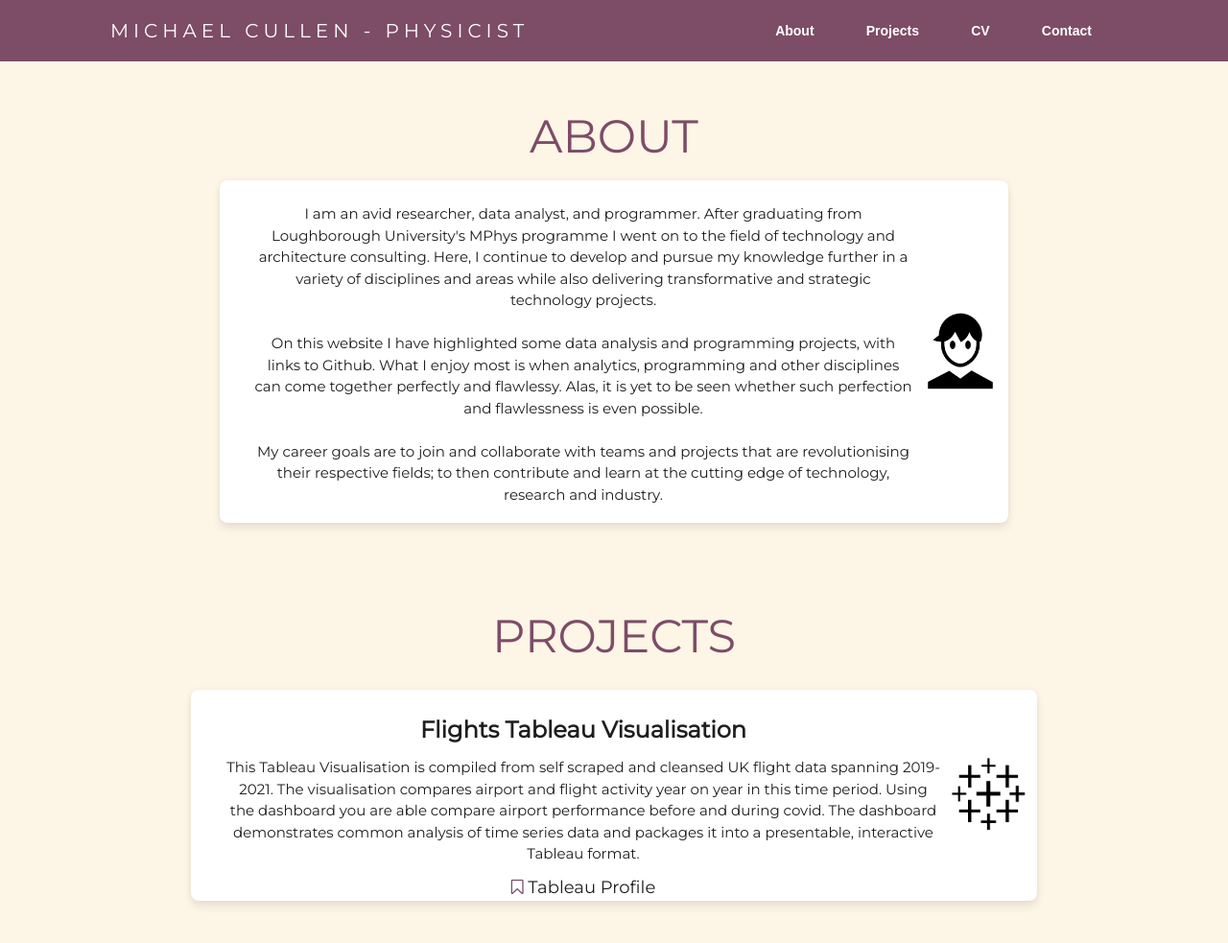
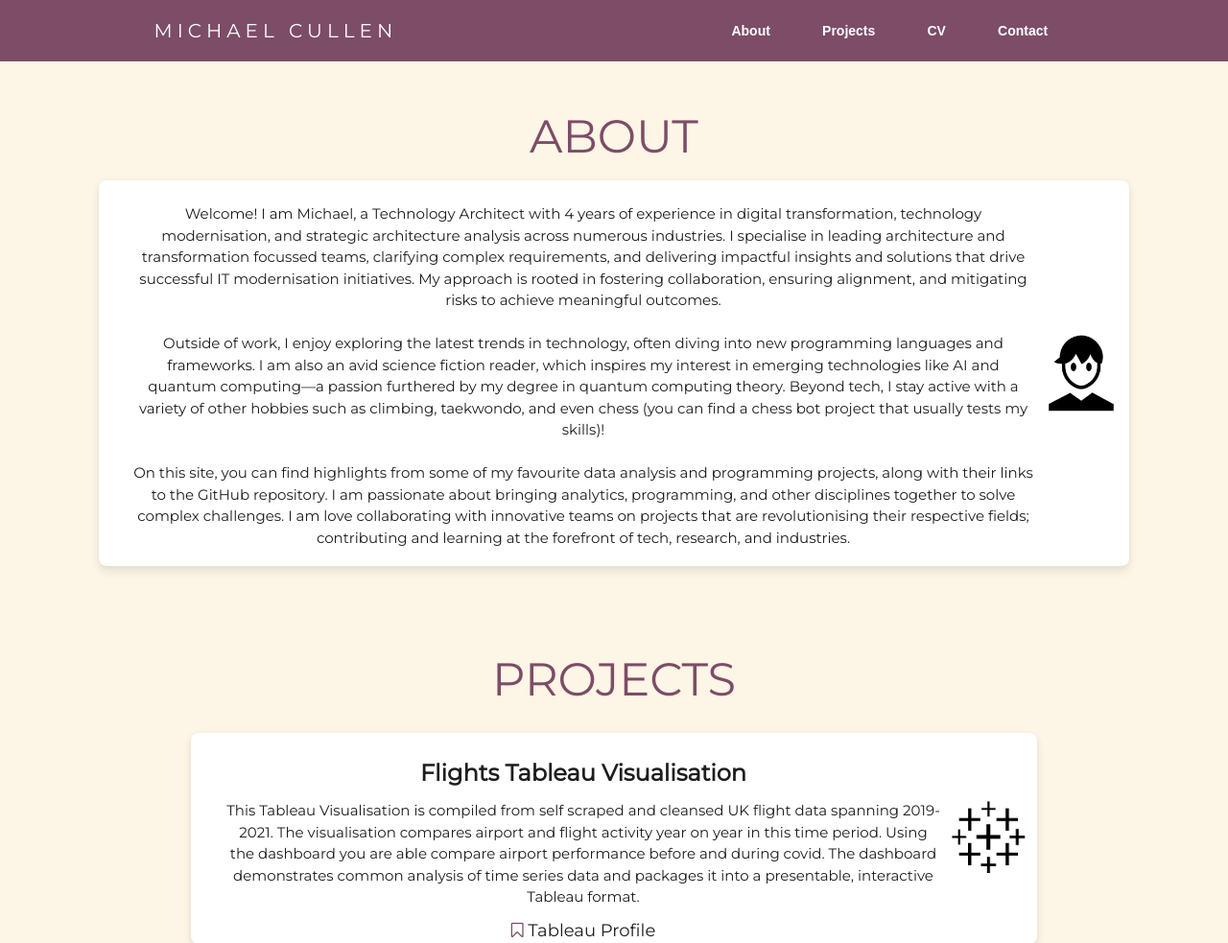
Before and after one commit to MichaelCullen2011/ResumeWebsite, a Flask app: page / in a window 1280 px wide. Shown: the top 983 px of the page at 96% size. Run offline with Flask 2, Linux system fonts and the light colour scheme.

Commit message:
updated with latest CV information and adjusted padding

```diff
--- a/src/templates/header.html
+++ b/src/templates/header.html
@@ -9,7 +9,7 @@
 <nav>
   <div class="logo">
     <a href="/">
-      <h4> Michael Cullen - Physicist </h4>
+      <h4> Michael Cullen </h4>
     </a>
   </div>
   <ul class="nav-links" id="nav-links">
--- a/src/templates/homepage_base.html
+++ b/src/templates/homepage_base.html
@@ -21,19 +21,23 @@
             <h1 class="w3-hide-medium w3-hide-small w3-xxxlarge text-burgundy w3-display-top w3-center">ABOUT</h1>
                 <div class="col-md-5">
                     <a href='/cv'>
-                    <div class="card0 card-0 text-black">
+                    <div class="card0 card-0 text-black" style="width:85%">
                         <h3></h3>
-                        <p>I am an avid researcher, data analyst, and programmer.
-                        After graduating from Loughborough University's MPhys programme I went on to the field of technology and architecture
-                        consulting. Here, I continue to develop and pursue my knowledge further in a variety of disciplines and areas while also
-                        delivering transformative and strategic technology projects.
+                        <p>
+                            Welcome! I am Michael, a Technology Architect with 4 years of experience in digital transformation, technology modernisation, and strategic architecture analysis across numerous industries.
+                            I specialise in leading architecture and transformation focussed teams, clarifying complex requirements, and delivering impactful insights and solutions that drive successful IT modernisation initiatives.
+                            My approach is rooted in fostering collaboration, ensuring alignment, and mitigating risks to achieve meaningful outcomes.
+                        </p>
+                        <br>
+                        <p>
+                            Outside of work, I enjoy exploring the latest trends in technology, often diving into new programming languages and frameworks.
+                            I am also an avid science fiction reader, which inspires my interest in emerging technologies like AI and quantum computing—a passion furthered by my degree in quantum computing theory.
+                            Beyond tech, I stay active with a variety of other hobbies such as climbing, taekwondo, and even chess (you can find a chess bot project that usually tests my skills)!
                         </p><br>
-                        <p>On this website I have highlighted some data analysis and programming projects, with links to Github.
-                        What I enjoy most is when analytics, programming and other disciplines can come together perfectly and flawlessy.
-                        Alas, it is yet to be seen whether such perfection and flawlessness is even possible.</p><br>
                         <p>
-                        My career goals are to join and collaborate with teams and projects that are revolutionising their
-                        respective fields; to then contribute and learn at the cutting edge of technology, research and industry.
+                            On this site, you can find highlights from some of my favourite data analysis and programming projects, along with their links to the GitHub repository.
+                            I am passionate about bringing analytics, programming, and other disciplines together to solve complex challenges.
+                            I am love collaborating with innovative teams on projects that are revolutionising their respective fields; contributing and learning at the forefront of tech, research, and industries.
                         </p>
                     </div>
                     </a>
```
Also changed, not shown: src/templates/contact.html (+4 -4 lines), src/templates/contact_bar.html (+5 -5 lines), src/templates/contact_sent.html (+5 -5 lines), src/templates/cv_base.html (+29 -30 lines), 1 other file.
